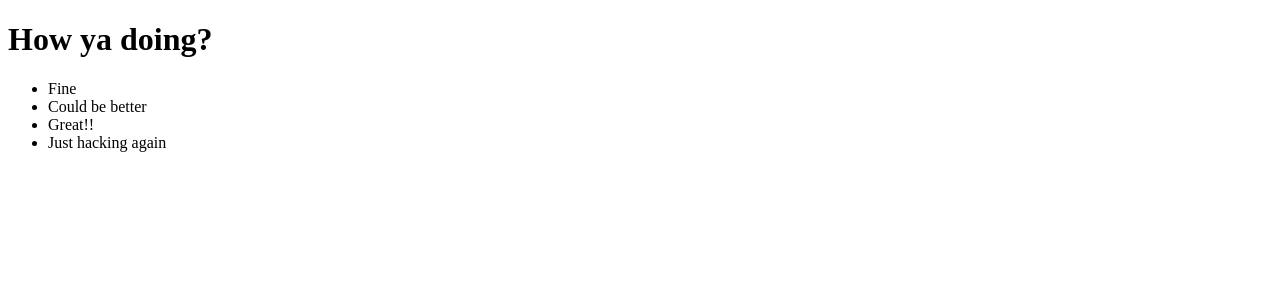
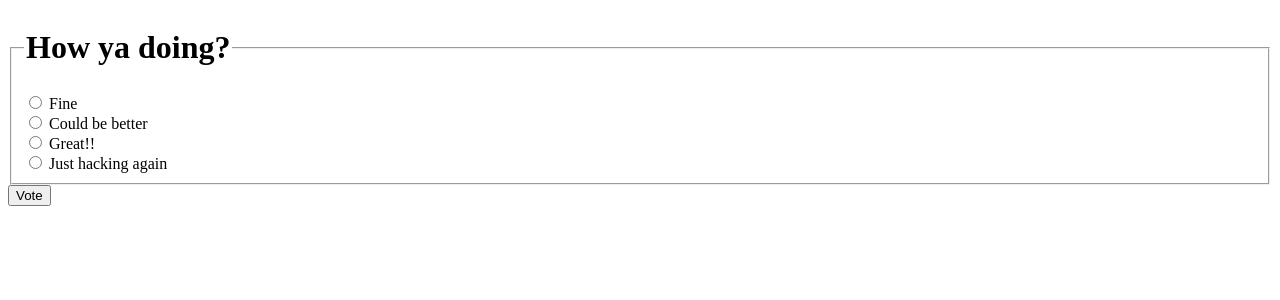
Before and after one commit to Sergio-Aquino/projeto_DevOps_SKYONE2023_Sergio-Gabriel, a Django app: page /polls/1/ in a window 1280 px wide. Shown: the top 300 px of the page. Run offline with Django 4.2, Linux system fonts and the light colour scheme; data comes from the database, SQL or seed files in the repository.

Commit message:
refract(polls): Refract the detail template and URLs to add a voting functionality and form submission

```diff
--- a/mysite/polls/templates/polls/detail.html
+++ b/mysite/polls/templates/polls/detail.html
@@ -4,12 +4,20 @@
     <meta charset="UTF-8">
     <title>Detail</title>
 </head>
+
 <body>
-    <h1>{{ question.question_text }}</h1>
-    <ul>
-        {% for choice in question.choice_set.all %}
-            <li>{{ choice.choice_text }}</li>
-        {% endfor %}
-    </ul>
+    <form action="{% url 'polls:vote' question.id %}" method="post">
+        {% csrf_token %}
+        <fieldset>
+            <legend><h1>{{ question.question_text }}</h1></legend>
+            {% if error_message %}<p><strong>{{ error_message }}</strong></p>{% endif %}
+            {% for choice in question.choice_set.all %}
+                <input type="radio" name="choice" id="choice{{ forloop.counter }}" value="{{ choice.id }}">
+                <label for="choice{{ forloop.counter }}">{{ choice.choice_text }}</label><br>
+            {% endfor %}
+        </fieldset>
+        <input type="submit" value="Vote">
+    </form>
 </body>
+
 </html>
--- a/mysite/polls/urls.py
+++ b/mysite/polls/urls.py
@@ -7,4 +7,5 @@ urlpatterns = [
     path("<int:question_id>/", views.detail, name="detail"),
     path("<int:question_id>/results/", views.results, name="results"),
     path("<int:question_id>/vote/", views.vote, name="vote"),
+    path("<int:question_id>/vote/", views.vote, name="vote"),
 ]
```
Also changed, not shown: mysite/polls/templates/polls/index.html (indentation only).
